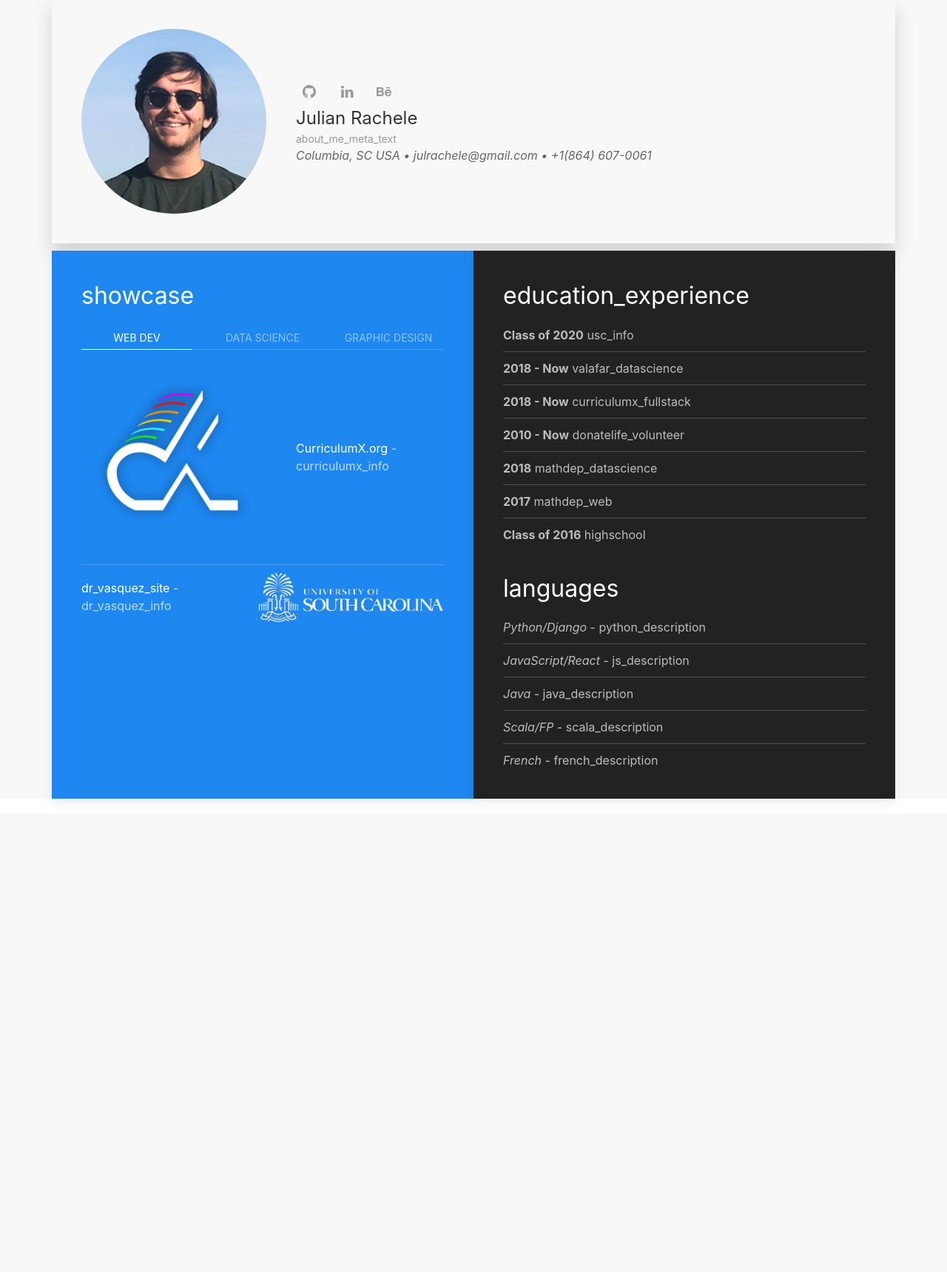
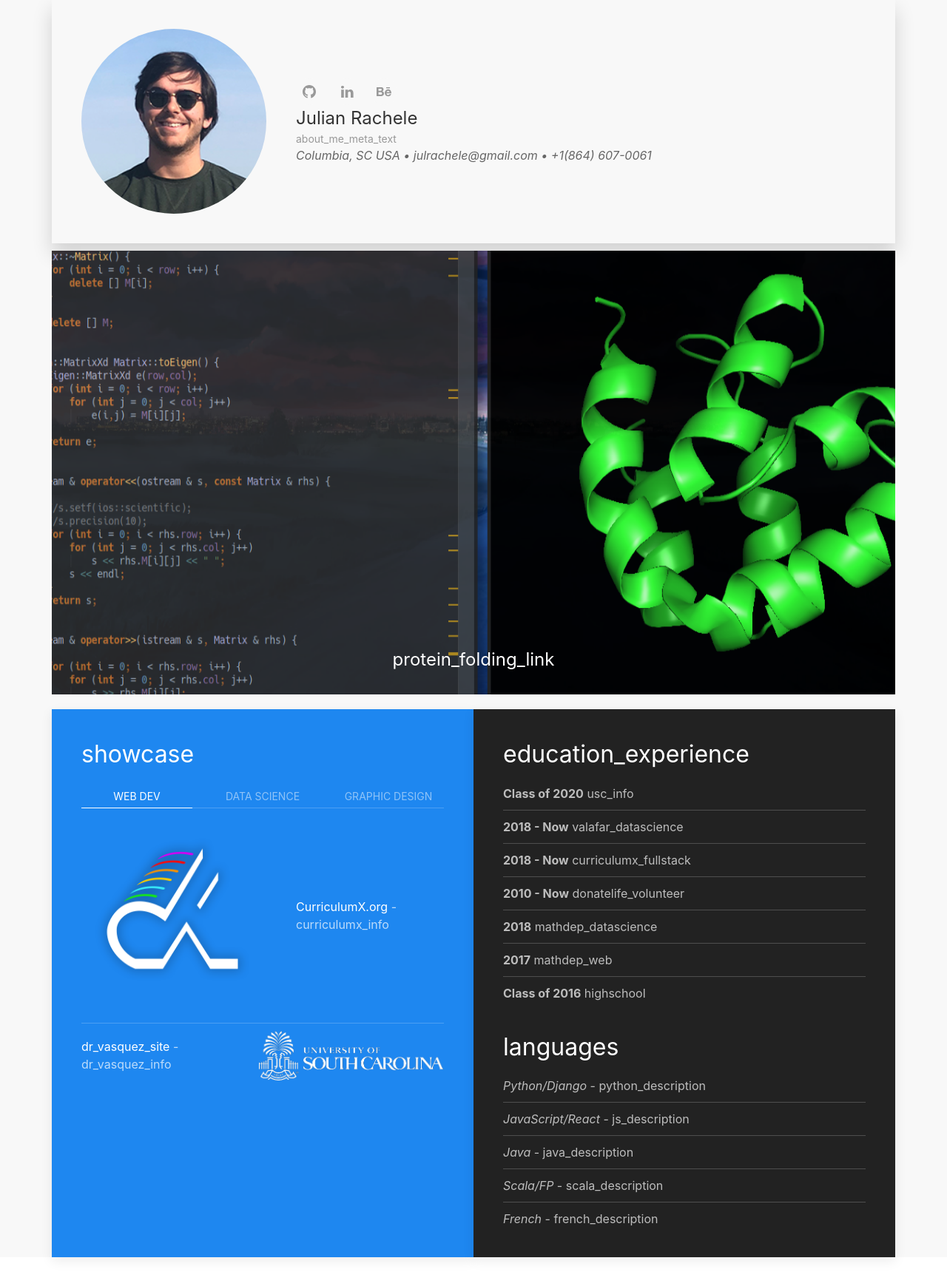
Before and after one commit to jrachele/jrachele.com-old, a Flask app: page / in a window 1280 px wide. Shown: the part 121-1841 px from the top of the page at 74% size. Before the commit the page ends 1201 px from the top, so only its background shows below. Run offline with Flask 3, Linux system fonts and the light colour scheme; parts of the project's set-up code (start-up, migrations or seed data) failed here and were passed over; some libraries are stand-ins or nearby versions.

Commit message:
Updated translations and added slideshow

```diff
--- a/jrachele/templates/index.html
+++ b/jrachele/templates/index.html
@@ -69,6 +69,56 @@
 
             </div>
         </div>
+
+        <div class="uk-margin-large-left uk-margin-large-right uk-margin-small-top uk-margin-bottom">
+            <div class="uk-position-relative uk-visible-toggle" uk-slideshow="animation: push; autoplay: true; autoplay-interval: 7000; min-height: 300; max-height: 600">
+
+                <ul class="uk-slideshow-items">
+                    <li>
+                        <div class="uk-position-cover uk-animation-kenburns uk-animation-reverse uk-transform-origin-center-left">
+                            <img src="static/img/redcraft_preview.png" alt="" uk-cover>
+                        </div>
+                        <div class="uk-position-bottom uk-position-medium uk-text-center uk-light uk-transition-slide-bottom">
+                            <h3 class="uk-margin-remove">{{ _('protein_folding_link') }}</h3>
+                        </div>
+                    </li>
+                    <li>
+                        <div class="uk-position-cover uk-animation-kenburns uk-animation-reverse uk-transform-origin-center-right">
+                            <img src="static/img/vasquezdatasci_preview.png" alt="" uk-cover>
+                        </div>
+
+                        <div class="uk-overlay uk-overlay-primary uk-position-bottom uk-text-center uk-transition-slide-bottom">
+                            <h3 class="uk-margin-remove">{{ _('yeast_genome_link') }}</h3>
+                        </div>
+                    </li>
+                    <li>
+                        <div class="uk-position-cover uk-animation-kenburns uk-transform-origin-center-left">
+                            <img src="static/img/curriculumx_preview.png" alt="" uk-cover>
+                        </div>
+                        <div class="uk-overlay uk-overlay-primary uk-position-bottom uk-text-center uk-transition-slide-bottom">
+                            <h3 class="uk-margin-remove">CurriculumX</h3>
+                        </div>
+                    </li>
+                    <li>
+                        <div class="uk-position-cover uk-animation-kenburns uk-animation-reverse uk-transform-origin-center-right">
+                            <img src="static/img/vasquezsite_preview.png" alt="" uk-cover>
+                        </div>
+                        <div class="uk-overlay uk-overlay-primary uk-position-bottom uk-text-center uk-transition-slide-bottom">
+                            <h3 class="uk-margin-remove">{{ _('dr_vasquez_site') }}</h3>
+                        </div>
+                    </li>
+                </ul>
+
+                <div class="uk-light">
+                    <a class="uk-position-center-left uk-position-small uk-hidden-hover" href="#" uk-slidenav-previous
+                        uk-slideshow-item="previous"></a>
+                    <a class="uk-position-center-right uk-position-small uk-hidden-hover" href="#" uk-slidenav-next
+                        uk-slideshow-item="next"></a>
+                </div>
+
+            </div>
+        </div>
+
 
         <div class="uk-margin-large-left uk-margin-large-right uk-margin-small-top uk-margin-bottom">
             <div class="uk-child-width-1-2@l uk-margin-remove-left" uk-grid>
```
Also changed, not shown: jrachele/translations/fr/LC_MESSAGES/messages.po, 1 other file.
